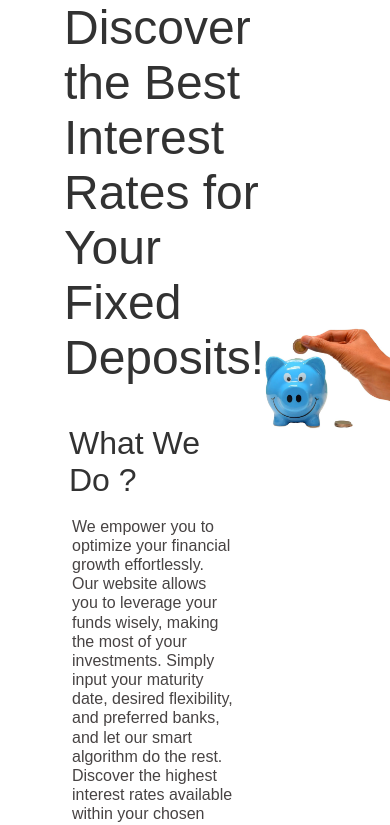
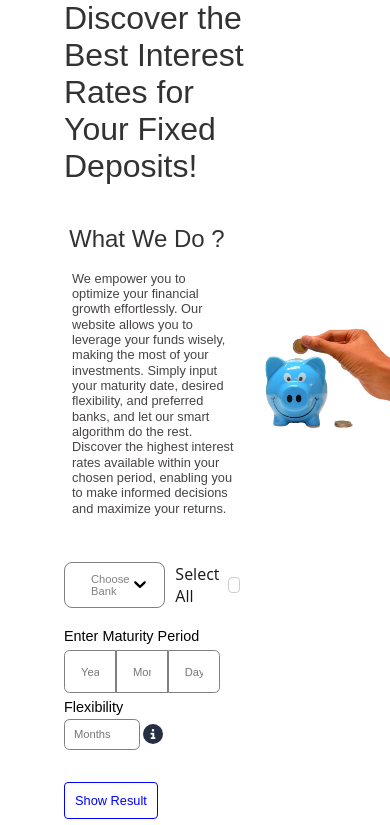
Before and after one commit to TheDarkknight26/bankweb, a React (Create React App) app in the folder client/: page / in a window 390 px wide. Shown: the top 825 px of the page. Built offline with nearby package versions, Linux system fonts and the light colour scheme.

Commit message:
compatible with most devices

```diff
--- a/client/src/components/Dropdown/dropdown.module.css
+++ b/client/src/components/Dropdown/dropdown.module.css
@@ -174,3 +174,12 @@
     visibility: visible;
     float: right;
 }
+
+@media(max-width:768px){
+  .selectAllCheckbox{
+    font-size: 0.7em;
+  }
+  .dropdownContainer{
+    font-size: 0.7em;
+  }
+}
--- a/client/src/components/HomePage/Home.jsx
+++ b/client/src/components/HomePage/Home.jsx
@@ -135,20 +135,25 @@ const HomePage = () => {
           <Dropdown className={styles.selectBank} placeHolder="Choose Bank" options={options} />
           </div>
           <div className={styles.combined}>
-          <span className={styles.heading}>Enter Maturity Period</span>
-          <span className={`${styles.heading2}`}>Flexibility</span>
+          <div className={styles.heading}>Enter Maturity Period</div>
           </div>
           <div className={styles.combined2}>
-            <div>
+            <div className={styles.brackets}>
             <input placeholder="Years" value={year} onChange={handleyear} className={`${styles.left}`} />
             <input placeholder="Months" value={month} onChange={handlemonth} className={` ${styles.mid}`} />
             <input placeholder="Days" onChange={handleday} value={day} className={`${styles.right}`} />
+            </div>
+            </div>
+            <div className={styles.flexibility}>
+            <span className={`${styles.heading2}`}>Flexibility</span>
+            </div>
+            <div className={styles.flexbracket}>
             <input placeholder="Months"  value={flexmon} onChange={handleflexmonth} className={`${styles.selectflex} ${styles.flexmonth}`}/>
-
-            <FontAwesomeIcon icon={faCircleInfo} size="lg" style={{color: "#252f41",}} className={styles.infoIcon}/>
+            <div className={styles.infoIcon}>
+            <FontAwesomeIcon icon={faCircleInfo} size="lg" style={{color: "#252f41",}}/>
             <div className={styles.tooltip}>Our financial products offer flexibility in choosing the maturity date. You can select a maturity date with an added flexibility of several months before and after it. This extended period allows you to take advantage of the highest interest rates available in that period, optimizing your returns based on your chosen maturity date.</div>
             </div>
-          </div>
+            </div>
           <div className={styles.submitBtn}>
           <button type="submit" >Show Result</button>
           </div>
--- a/client/src/components/HomePage/homepage.module.css
+++ b/client/src/components/HomePage/homepage.module.css
@@ -47,7 +47,7 @@
 
 
 .left {
-  flex-basis:10%;
+
   flex-wrap: nowrap;
   min-width: 5%;
   max-width: 10%;
@@ -56,10 +56,12 @@
   padding: 1rem;
   border: 1px solid #000;
   border-color: grey;
-  margin-top: 1.125em;
+  margin-top: 0.525em;
   border-radius: 0.5em 0 0 0.5em;
   min-width: 20px;
 }
+
+
 
 .mid {
   flex-wrap: nowrap;
@@ -69,12 +71,14 @@
   padding: 1rem;
   border: 1px solid #000;
   border-color: grey;
-  margin-top: 1.125em;
+  margin-top: 0.525em;
   border-radius: 0;
   min-width: 20px;
+
 }
 
 .right {
+
   flex-wrap: nowrap;
   max-width: 10%;
   height: 0.8em;
@@ -82,19 +86,16 @@
   padding: 1rem;
   border: 1px solid #000;
   border-color: grey;
-  margin-top: 1.125em;
+  margin-top: 0.525em;
   border-radius: 0 0.5em 0.5em 0;
   margin-right:8%;
   min-width: 20px;
 }
 
 .flexmonth {
-  flex-basis: 20%;
-  flex-wrap: nowrap;
   flex-shrink: 0.2;
-  margin-top: 0;
-  max-width:10%;
-  min-width:20px;
+  max-width: 5em;
+  min-width:2em;
   height: 1em;
   font-size: 1em;
   padding: 0.8em;
@@ -102,30 +103,25 @@
   border: 1px solid #000;
   border-color: grey;
   align-items: center;
-  margin-top: 1.125em;
-  margin-right:2%;
   border-radius: 0.5em 0.5em 0.5em 0.5em;
-}
-
-input {
-  margin: 0;
-  padding: 0;
+  margin-left:0%;
+  margin-right: 2%;
 }
 
 
+
 .dropdown{
-
-  display: flex;
+ display: flex;
   width:50%
 }
 
 .combined{
-
+  flex-wrap: nowrap;
     display: flex;
     flex-direction:row;
     margin-top:1.253em;
     width:50%;
-    height:5rem;
+    height:1rem;
     justify-content: space-between;
     align-items: center;
 
@@ -134,19 +130,39 @@ input {
 .combined2{
     display:flex;
     flex-direction: row;
-    margin-top: 0.2rem;
     width: 50%;
     justify-content:flex-start;
     align-items:center;
-    position: relative;
+
+}
+
+.flexibility{
+
+  display:flex;
+  flex-direction: row;
+  margin-top: 0.3rem;
+  width: 50%;
+  margin-top:2%;
+  justify-content:flex-start;
+  align-items:center;
+}
+
+.flexbracket{
+
+  display:flex;
+  flex-direction: row;
+  width: 50%;
+  margin-top:0.2rem;
+  justify-content:flex-start;
+  align-items:center;
 }
 
 .heading {
-  flex-basis: 60%;
-  font-size: 1.5em;
+   flex-basis: 100%;
+   font-size: 1.5em;
     flex-wrap: nowrap;
-    min-width: 10%;
-    max-width: 50%;
+    min-width: 100%;
+    max-width: 100%;
     background:black;
     -webkit-background-clip: text;
     -webkit-text-fill-color: transparent;
@@ -156,6 +172,8 @@ input {
 
 
 }
+
+
 
 .heading2{
   flex-basis: auto;
@@ -203,23 +221,24 @@ input {
   margin-right: 15px;
 }
 
-.whatWeDo {
+.whatWeDo{
   margin-left:5px;
   background-color:white;
   border-radius: 8px;
-  max-width: 50%;
+  max-width: 70%;
   margin-bottom:15px;
   opacity:80%;
 
 }
 
 .whatWeDo{
-  font-size: 2rem;
+  font-size: 2em;
   margin-bottom: 0.1rem;
   background: black;
   -webkit-background-clip: text;
   -webkit-text-fill-color: transparent;
    margin-top: 40px;
+
 }
 
 
@@ -250,7 +269,7 @@ input {
 
 .note {
   width: 55%;
-  font-size: 1rem;
+  font-size: 1em;
   line-height: 1;
   color: black;
   margin-bottom: 30px;
@@ -264,7 +283,7 @@ input {
   }
 
   .noteText {
-    font-size: 15px;
+    font-size: 1em;
     color: black;
     text-align:left;
     font-family: 'Poppins',sans-serif;
@@ -273,25 +292,83 @@ input {
 
 
 .infoIcon {
+    flex-wrap: nowrap;
     cursor: pointer;
-  }
+    margin-right:20%;
+    align-items: center;
 
-  .tooltip{
+}
+
+.tooltip{
     position:absolute;
     top:calc(100%+7px);
-    left: 110%;
+    left: 15%;
     border: 1px solid #e0e0e0;
-    transform: translateX(-50%);
+    transform: translateX(0%);
     display: none;
     padding: 4px 8px;
     background-color: white;
     color: #131010;
-    font-size: 14px;
+    font-size: 0.9rem;
     font-family: Open sans;
     border-radius: 4px;
     width: 400px;
   }
 
-  .combined2:hover .tooltip {
+  .infoIcon:hover .tooltip {
     display: block;
   }
+
+
+  @media (max-width: 768px) {
+    .title{
+      font-size:2em;
+    }
+    .whatWeDo{
+      font-size:1.5em;
+    }
+    .heading {
+      font-size: 0.9em; /* Adjust the font size as needed */
+      max-width: 70%; /* Adjust the maximum width as needed */
+    }
+    .heading2{
+      font-size: 0.9em;
+      max-width:70%;
+    }
+
+    .whatWeDo{
+      font-size: 1.5em;
+    }
+    .whatWeDoContent{
+      font-size:0.8em;
+    }
+    .tooltip{
+      font-size: 0.7em;
+    }
+    .noteText{
+      font-size: 0.8em;
+    }
+
+    .left{
+       font-size:0.7em;
+       min-width:5%;
+    }
+    .right{
+      font-size:0.7em;
+      min-width: 5%;
+    }
+    .mid{
+      font-size: 0.7em;
+      min-width: 5%;
+    }
+    .selectBank{
+      font-size:0.7em;
+    }
+    .flexmonth{
+      font-size: 0.7em;
+    }
+    .submitBtn>button{
+      font-size: 0.8em;
+    }
+
+  }
--- a/client/src/components/result/result.module.css
+++ b/client/src/components/result/result.module.css
@@ -14,7 +14,7 @@
   font-size: 20px;
   color: #383b3b;
   margin-bottom: 10px;
-
+  max-width: 80%;
 }
 
 
@@ -50,7 +50,7 @@
 }
 
 .tableContainer {
-    width: 75%;
+    width: 80%;
     margin: 0 auto; /* Centers the table horizontally */
     margin-left:0;
     max-height: 350px; /* Adjust the maximum height as needed */
@@ -70,7 +70,7 @@
   }
 
   .noteText {
-    font-size: 15px;
+    font-size: 1em;
     color: #333;
     text-align:left;
 
@@ -104,3 +104,29 @@
   .table tr:hover {
     background-color: #e3e3e3;
   }
+
+  .normal{
+    margin-top:1em;
+    font-size: 1.5em;
+    font-weight: bold;
+    margin-bottom: 1em;;
+  }
+
+  @media (max-width:768px){
+    .table{
+      font-size: 0.7em;
+    }
+    .normal{
+      font-size:1em;
+    }
+    .maturityDate{
+      font-size:1.2em;
+    }
+    .noteText{
+      font-size: 1em;
+    }
+    .NewSearchBtn{
+      font-size: 0.8em;
+    }
+
+  }
--- a/client/src/components/result/results.js
+++ b/client/src/components/result/results.js
@@ -118,12 +118,12 @@ const Result = () => {
       <br />
       <h2 className={styles.maturityDate}><strong>Maturity Date:</strong> Based on the provided maturity period from today, the calculated maturity date is {formattedDate}</h2>
       <div className={styles.note}>
-        <p className={styles.noteText}>
+        <div className={styles.noteText}>
           <strong>NOTE:</strong>If the banks you are looking for are not listed below, it is probably due to the reason that they are not included in our current dataset.
-        </p>
+        </div>
       </div>
 
-      <h2>Normal Interest Rate among selected Banks</h2>
+      <div className={styles.normal}>Normal Interest Rate among selected Banks</div>
       <div className={styles.tableContainer}>
         <table className={styles.table}>
           <tr>
@@ -151,7 +151,7 @@ const Result = () => {
       </div>
       <br />
 
-      <h2>Discover the Highest Interest Rate</h2>
+      <div className={styles.normal}>Discover the Highest Interest Rate</div>
       <div className={styles.tableContainer}>
         <table className={styles.table}>
           <tr>
```
